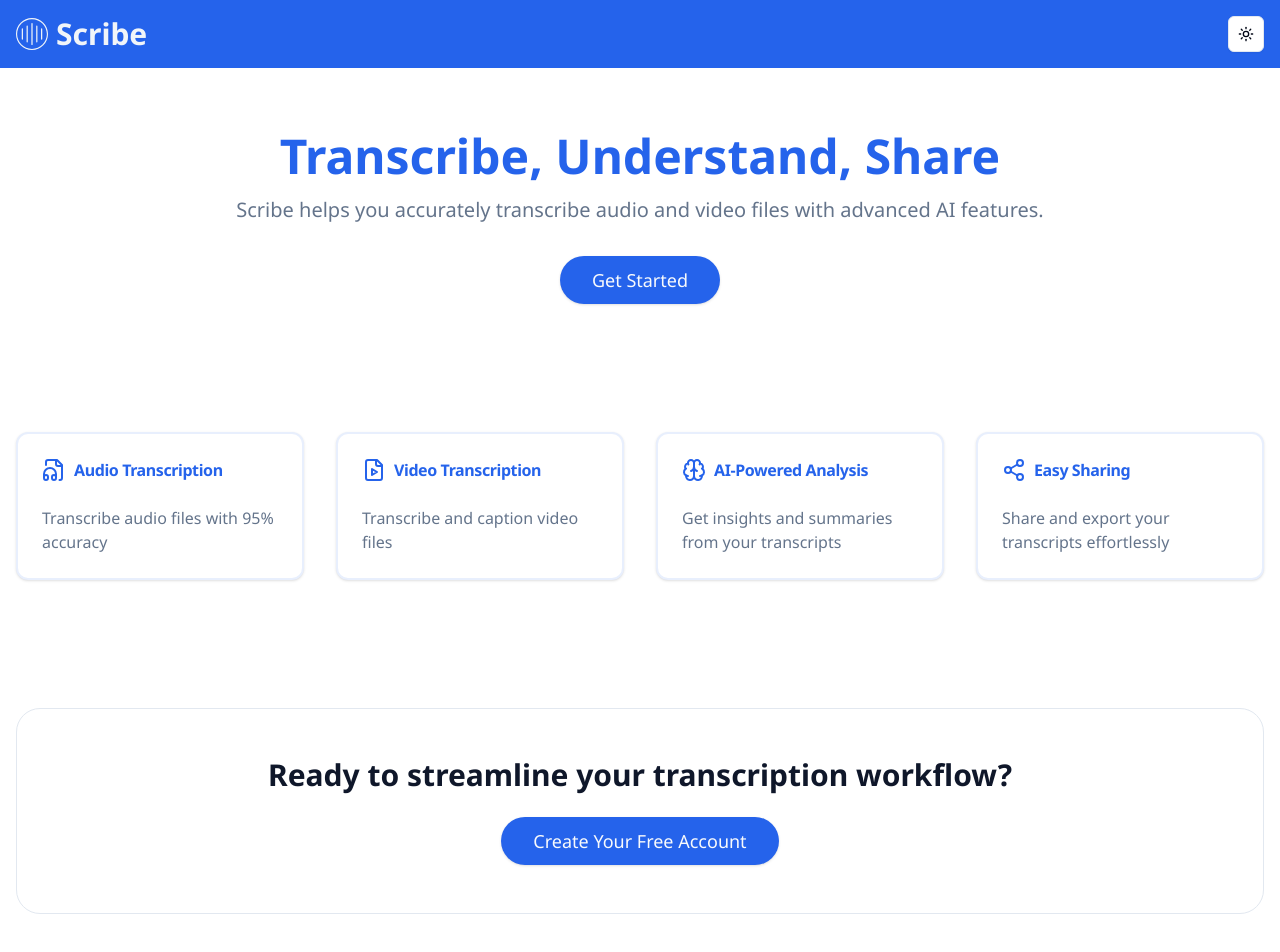
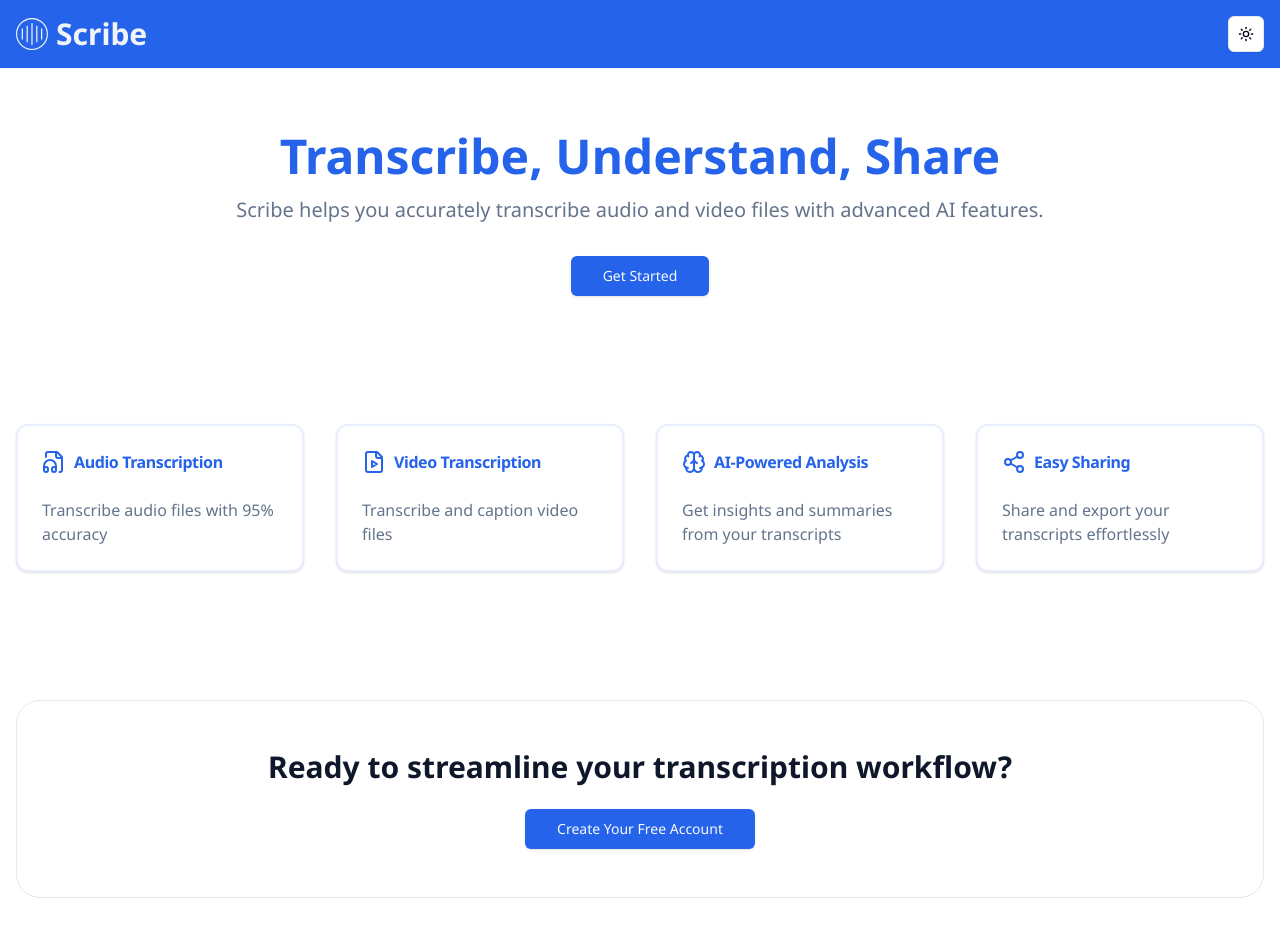
Before and after one commit to ScribeX-Labs/ScribeX, a Next.js app in the folder client/: page / in a window 1280 px wide. Shown: the top 952 px of the page. Built offline with nearby package versions, Linux system fonts and the light colour scheme; no server answers.

Commit message:
Refactor Home page buttons for improved styling and update Navbar to use Link component for better navigation

```diff
--- a/client/src/app/page.tsx
+++ b/client/src/app/page.tsx
@@ -14,7 +14,7 @@ export default function Home() {
           <p className="mb-8 text-xl text-muted-foreground">
             Scribe helps you accurately transcribe audio and video files with advanced AI features.
           </p>
-          <Button asChild size="lg" className="rounded-full px-8 py-6 text-lg">
+          <Button asChild size="lg">
             <Link href="/login">Get Started</Link>
           </Button>
         </section>
@@ -63,7 +63,7 @@ export default function Home() {
           <h3 className="mb-6 text-3xl font-bold">
             Ready to streamline your transcription workflow?
           </h3>
-          <Button asChild size="lg" variant="default" className="rounded-full px-8 py-6 text-lg">
+          <Button asChild size="lg" variant="default">
             <Link href="/login">Create Your Free Account</Link>
           </Button>
         </section>
--- a/client/src/components/navbar.tsx
+++ b/client/src/components/navbar.tsx
@@ -1,15 +1,16 @@
 import React from 'react';
 import ScribeLogo from './ScribeLogo';
 import { ModeToggle } from './theme-toggle';
+import Link from 'next/link';
 
 function Navbar() {
   return (
     <header className="bg-primary py-4">
       <div className="container mx-auto flex items-center justify-between px-4">
-        <div className="flex items-center space-x-2">
+        <Link href="/" className="flex items-center space-x-2">
           <ScribeLogo className="h-8 w-8 text-secondary" />
           <h1 className="text-3xl font-bold text-secondary">Scribe</h1>
-        </div>
+        </Link>
         <ModeToggle />
       </div>
     </header>
```
